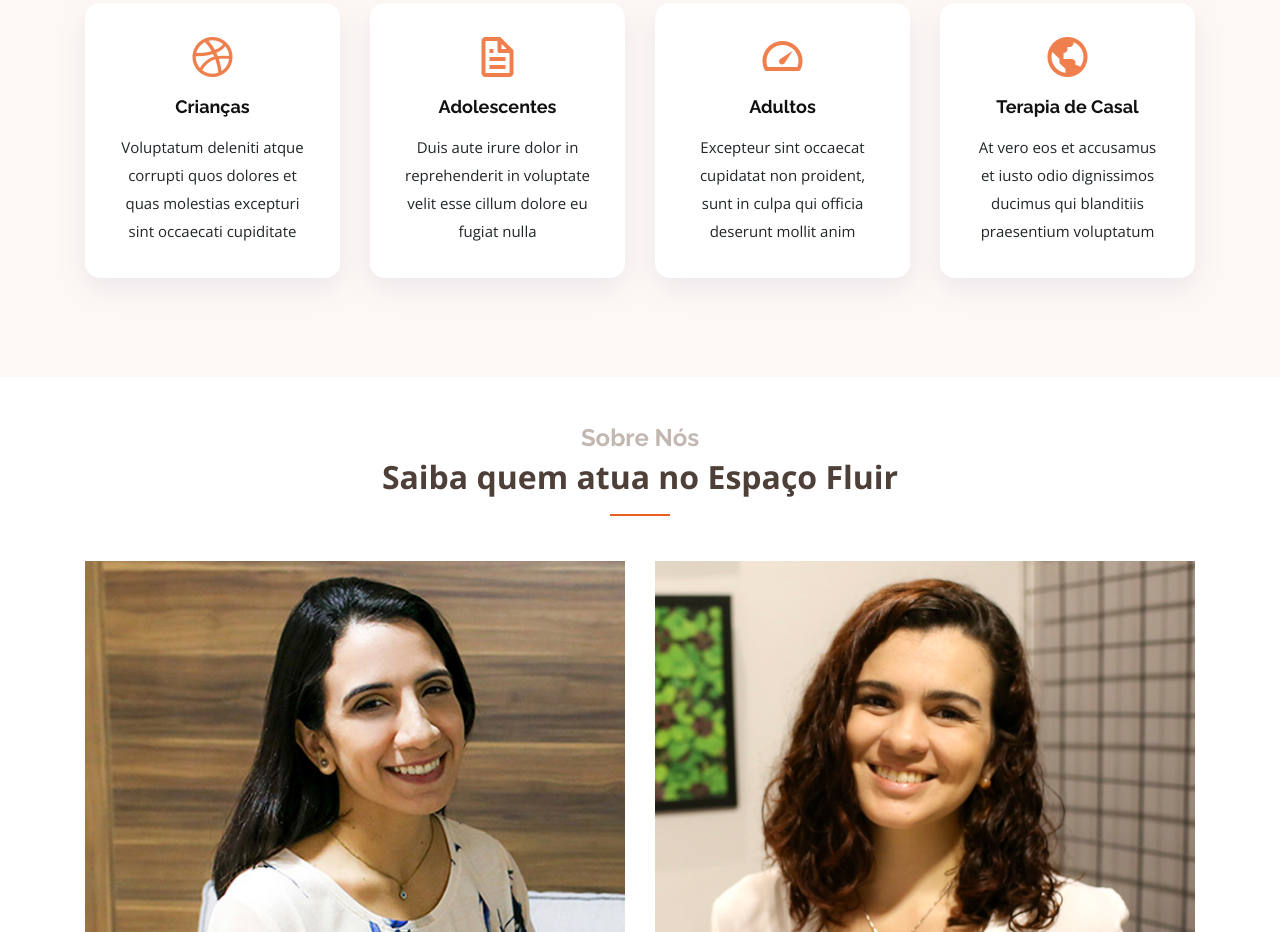
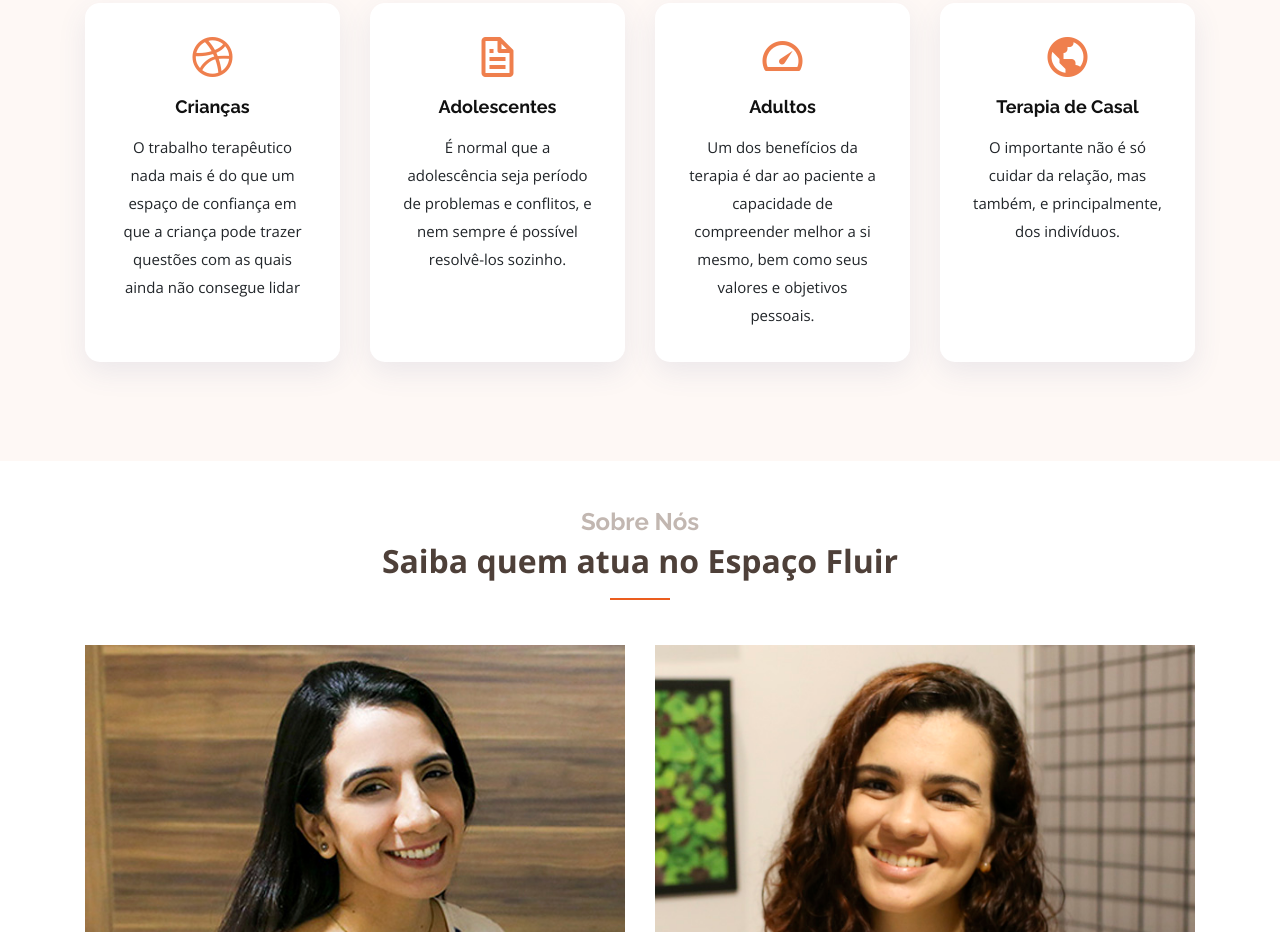
Before and after one commit to yanfernandes/fluirpsicologia, a plain HTML site: page index.html in a window 1280 px wide. Shown: the part 1297-2229 px from the top of the page. Drawn offline with nearby package versions, Linux system fonts and the light colour scheme.

Commit message:
Update index.html
Add info to section - Serviços

```diff
--- a/index.html
+++ b/index.html
@@ -116,7 +116,7 @@
             <div class="icon-box">
               <div class="icon"><i class="bx bxl-dribbble"></i></div>
               <h4 class="title"><a href="">Crianças</a></h4>
-              <p class="description">Voluptatum deleniti atque corrupti quos dolores et quas molestias excepturi sint occaecati cupiditate</p>
+              <p class="description">O trabalho terapêutico nada mais é do que um espaço de confiança em que a criança pode trazer questões com as quais ainda não consegue lidar</p>
             </div>
           </div>
 
@@ -124,7 +124,7 @@
             <div class="icon-box">
               <div class="icon"><i class="bx bx-file"></i></div>
               <h4 class="title"><a href="">Adolescentes</a></h4>
-              <p class="description">Duis aute irure dolor in reprehenderit in voluptate velit esse cillum dolore eu fugiat nulla</p>
+              <p class="description"> É normal que a adolescência seja período de problemas e conflitos, e nem sempre é possível resolvê-los sozinho.</p>
             </div>
           </div>
 
@@ -132,7 +132,7 @@
             <div class="icon-box">
               <div class="icon"><i class="bx bx-tachometer"></i></div>
               <h4 class="title"><a href="">Adultos</a></h4>
-              <p class="description">Excepteur sint occaecat cupidatat non proident, sunt in culpa qui officia deserunt mollit anim</p>
+              <p class="description">Um dos benefícios da terapia é dar ao paciente a capacidade de compreender melhor a si mesmo, bem como seus valores e objetivos pessoais. </p>
             </div>
           </div>
 
@@ -140,7 +140,7 @@
             <div class="icon-box">
               <div class="icon"><i class="bx bx-world"></i></div>
               <h4 class="title"><a href="">Terapia de Casal</a></h4>
-              <p class="description">At vero eos et accusamus et iusto odio dignissimos ducimus qui blanditiis praesentium voluptatum</p>
+              <p class="description">O importante não é só cuidar da relação, mas também, e principalmente, dos indivíduos.</p>
             </div>
           </div>
 
```
